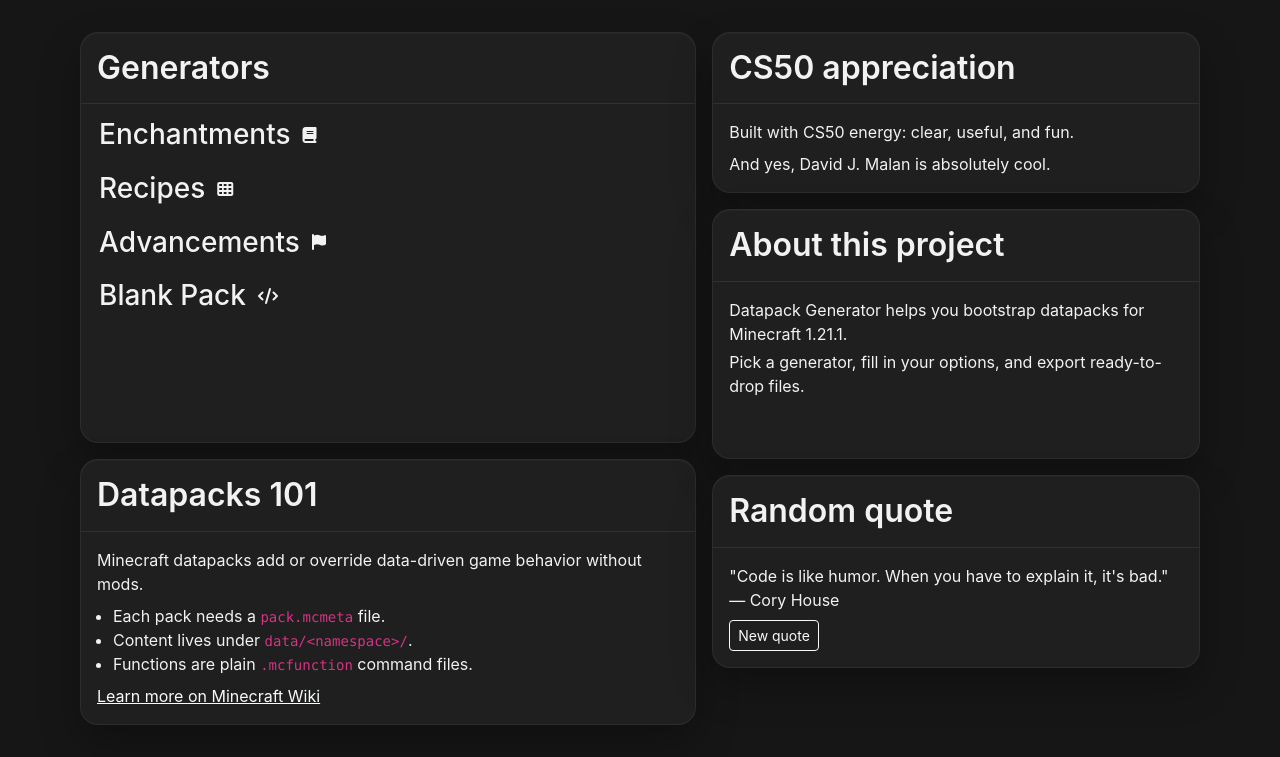
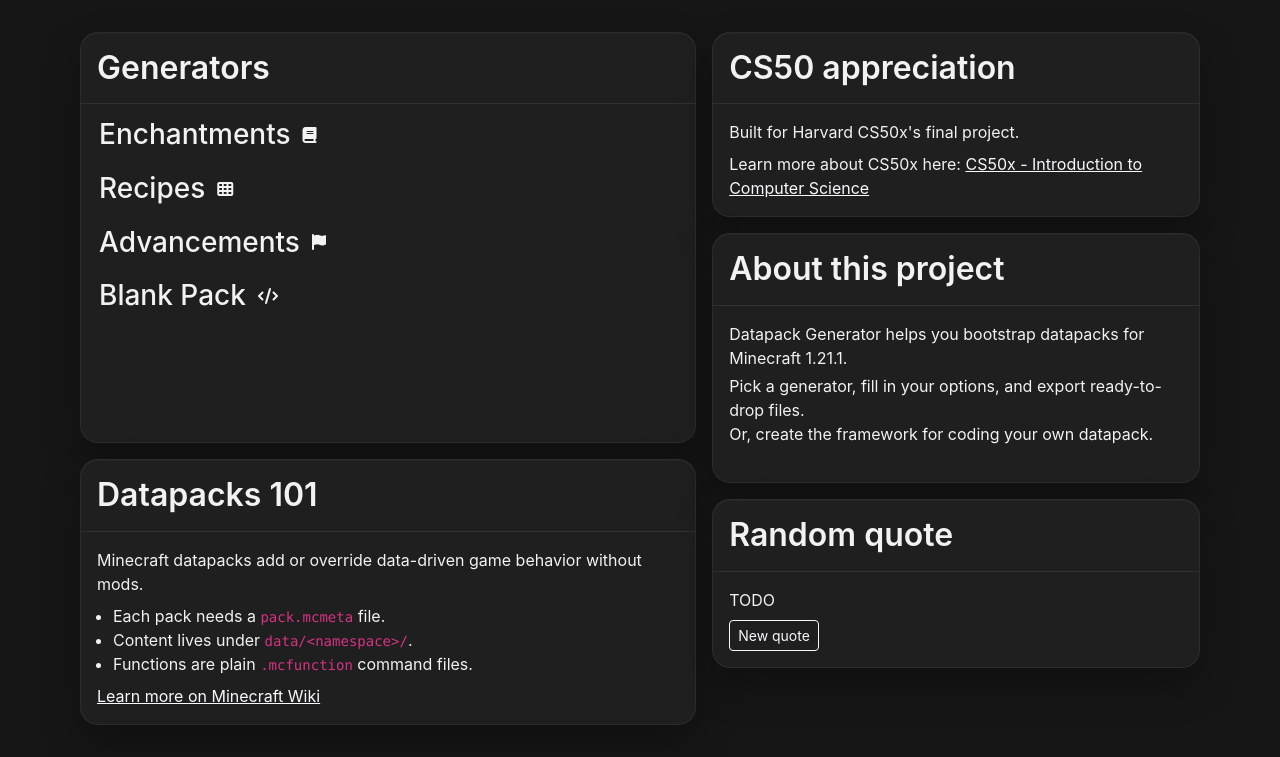
Before and after one commit to flintvivi/datapack-gen, a Flask app: page / in a window 1280 px wide. Shown: the part 56-813 px from the top of the page. Run offline with Flask 3, Linux system fonts and the light colour scheme; some libraries are stand-ins or nearby versions.

Commit message:
feat: update index.html to load quotes dynamically and add quotes.txt file

```diff
--- /dev/null
+++ b/static/quotes.txt
@@ -0,0 +1 @@
+TODO
--- a/templates/index.html
+++ b/templates/index.html
@@ -39,7 +39,8 @@
                         <li>Content lives under <code>data/&lt;namespace&gt;/</code>.</li>
                         <li>Functions are plain <code>.mcfunction</code> command files.</li>
                     </ul>
-                    <a href="https://minecraft.wiki/w/Data_pack" class="link-light" target="_blank" rel="noopener noreferrer">
+                    <a href="https://minecraft.wiki/w/Data_pack" class="link-light" target="_blank"
+                        rel="noopener noreferrer">
                         Learn more on Minecraft Wiki
                     </a>
                 </div>
@@ -49,8 +50,10 @@
             <div class="tile tile-small">
                 <h2 class="text-left tile-header">CS50 appreciation</h2>
                 <div class="tile-content">
-                    <p class="mb-2">Built with CS50 energy: clear, useful, and fun.</p>
-                    <p class="mb-0">And yes, David J. Malan is absolutely cool.</p>
+                    <p class="mb-2">Built for Harvard CS50x's final project.</p>
+                    <p class="mb-0">Learn more about CS50x here: <a href="https://cs50.harvard.edu/x/2026/"
+                            class="link-light" target="_blank" rel="noopener noreferrer">CS50x - Introduction to
+                            Computer Science</a></p>
                 </div>
             </div>
             <div class="tile tile-wide">
@@ -58,6 +61,7 @@
                 <div class="tile-content">
                     <p class="mb-1">Datapack Generator helps you bootstrap datapacks for Minecraft 1.21.1.</p>
                     <p class="mb-0">Pick a generator, fill in your options, and export ready-to-drop files.</p>
+                    <p class="mb-0">Or, create the framework for coding your own datapack.</p>
                 </div>
             </div>
             <div class="tile tile-small">
@@ -71,13 +75,24 @@
     </section>
 </main>
 <script>
-    const localQuotes = [
-        { content: "Any fool can write code that a computer can understand. Good programmers write code that humans can understand.", author: "Martin Fowler" },
-        { content: "Programs must be written for people to read, and only incidentally for machines to execute.", author: "Harold Abelson" },
-        { content: "Simplicity is the soul of efficiency.", author: "Austin Freeman" },
-        { content: "Experience is the name everyone gives to their mistakes.", author: "Oscar Wilde" },
-        { content: "Code is like humor. When you have to explain it, it's bad.", author: "Cory House" }
-    ];
+    let localQuotes = [];
+
+    async function loadQuotes() {
+        try {
+            const response = await fetch("{{ url_for('static', filename='quotes.txt') }}");
+            if (!response.ok) {
+                throw new Error("Failed to load quotes");
+            }
+
+            const text = await response.text();
+            localQuotes = text
+                .split(/\r?\n/)
+                .map((line) => line.trim())
+                .filter(Boolean);
+        } catch (error) {
+            localQuotes = [];
+        }
+    }
 
     function loadQuote() {
         const quoteText = document.getElementById("quote-text");
@@ -85,8 +100,13 @@
             return;
         }
 
+        if (!localQuotes.length) {
+            quoteText.textContent = "No quotes available.";
+            return;
+        }
+
         const quote = localQuotes[Math.floor(Math.random() * localQuotes.length)];
-        quoteText.textContent = `"${quote.content}" — ${quote.author}`;
+        quoteText.textContent = `${quote}`;
     }
 
     const refreshButton = document.getElementById("quote-refresh");
@@ -94,6 +114,6 @@
         refreshButton.addEventListener("click", loadQuote);
     }
 
-    loadQuote();
+    loadQuotes().then(loadQuote);
 </script>
 {% endblock %}
```
